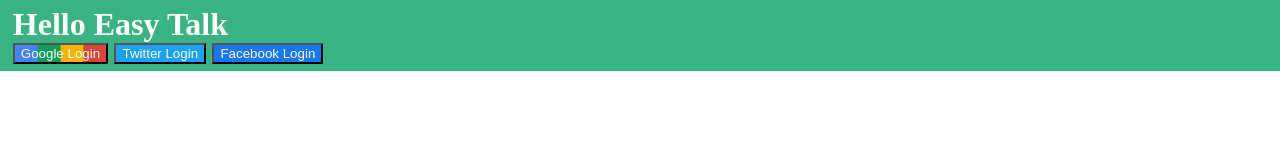
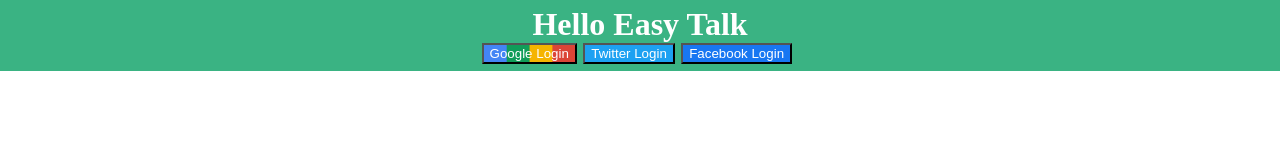
Before and after one commit to ichiro442/translate_chat_app, a Vue app: page / in a window 1280 px wide. Shown: the top 160 px of the page. Built offline with nearby package versions, Linux system fonts and the light colour scheme; no server answers.

Commit message:
flex headerに追加

```diff
--- a/src/App.vue
+++ b/src/App.vue
@@ -1,6 +1,6 @@
 <template>
   <div id="app">
-    <header class="header">
+    <header class="header flex">
       <h1>Hello Easy Talk</h1>
       <!-- ログイン時にはフォームとログアウトボタンを表示 -->
       <div class="loginBtn" v-if="user.uid" key="login">
```
